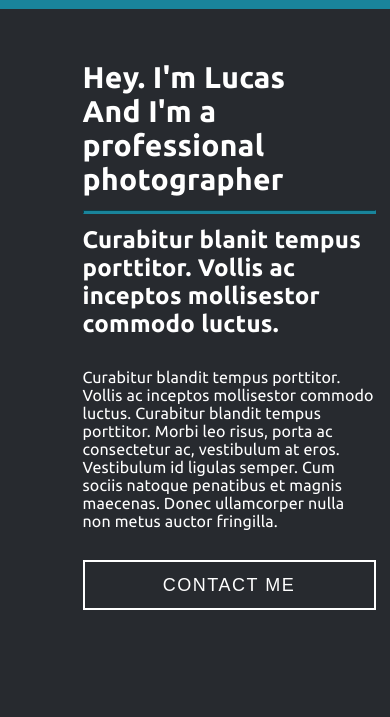
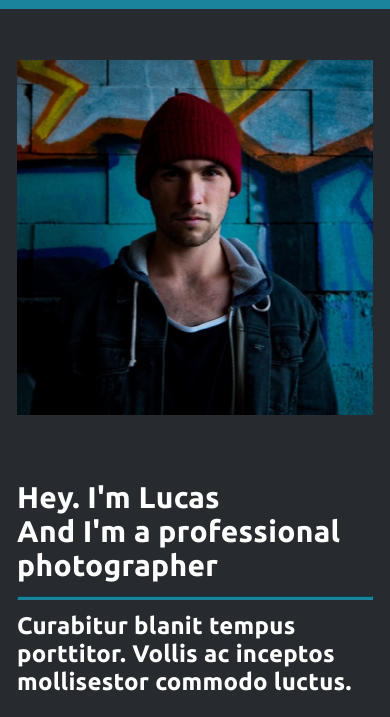
Before and after one commit to Anonimus0231/Exam__three, a plain HTML site: page index.html in a window 390 px wide. Shown: the part 49-766 px from the top of the page. Drawn offline with Linux system fonts and the light colour scheme.

Commit message:
added adaptiv

```diff
--- a/css/styles.css
+++ b/css/styles.css
@@ -284,3 +284,46 @@ main {
  text-transform: uppercase;
  outline: none;
 }
+
+@media (max-width: 1170px) {
+ .portfolio__box {
+   gap: 15px;
+ }
+ .box__card {
+   width: 177px;
+   height: 177px;
+ }
+}
+
+@media (max-width: 1100px){
+ .myInfo {
+   flex-direction: column;
+ }
+ .myInfo__img {
+   background-position: center;
+   width: auto;
+   margin-bottom: 65px;
+ }
+}
+
+@media (max-width: 900px) {
+ main {
+   padding: 51px 67px;
+ }
+ .myInfo {
+   padding-bottom: 53px;
+ }
+}
+
+@media (max-width: 500px) {
+ .myInfo {
+   padding-bottom: 38px;
+ }
+ main {
+   padding: 51px 17px;
+ }
+ .box__card {
+   width: 160px;
+   height: 160px;
+ }
+}
```
